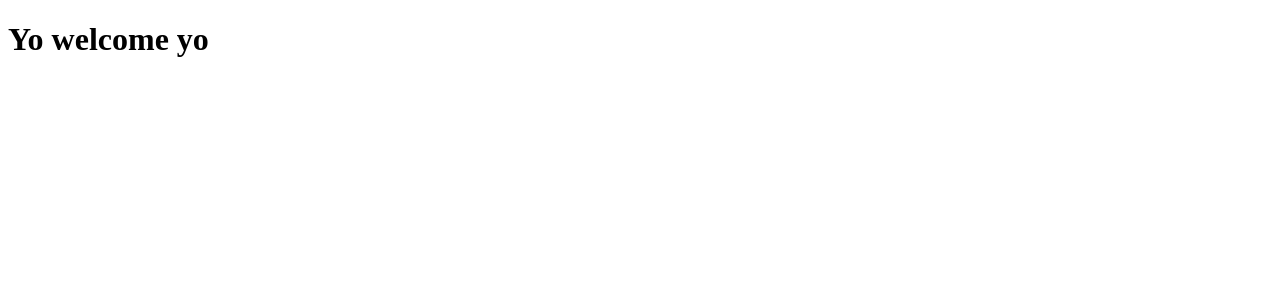
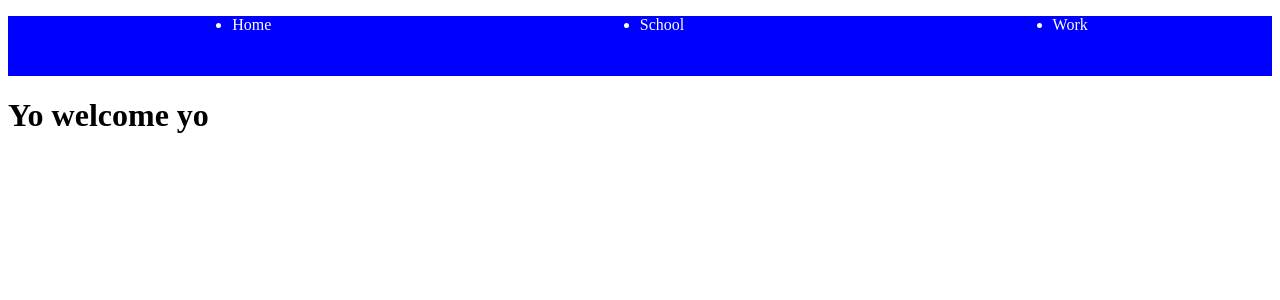
Before and after one commit to thompm24/pizza, a Django app: page / in a window 1280 px wide. Shown: the top 300 px of the page. Run offline with Django 3.2, Linux system fonts and the light colour scheme; style sheets or scripts are compiled from the project's sources; some libraries are stand-ins or nearby versions.

Commit message:
Got SCSS working

```diff
--- a/pizza/pizza/settings.py
+++ b/pizza/pizza/settings.py
@@ -1,5 +1,5 @@
 """
-Django settings for pizza project.
+jango settings for pizza project.
 
 Generated by 'django-admin startproject' using Django 3.2.12.
 
@@ -127,6 +127,10 @@ STATICFILES_FINDERS = [
     'sass_processor.finders.CssFinder',
 ]
 
+
+
+
+
 STATIC_ROOT = BASE_DIR / 'static'
 
 SASS_PROCESSOR_ROOT = STATIC_ROOT
--- /dev/null
+++ b/pizza/templates/static/_base.scss
@@ -0,0 +1,12 @@
+nav {
+  background-color: blue;
+  height: 60px;
+  width: 100%;
+  ul {
+    display: flex;
+    justify-content: space-around;
+  }
+  li {
+    color: white;
+  }
+}
--- a/pizza/templates/templates/base.html
+++ b/pizza/templates/templates/base.html
@@ -1,8 +1,17 @@
+{% load sass_tags %}
 <!DOCTYPE html>
 <html>
 	<head>
+    <link href="{% sass_src '_base.scss' %}" rel="stylesheet" type="text/css"/>
 	</head>
 	<body>
+    <nav>
+      <ul>
+        <li>Home</li>
+        <li>School</li>
+        <li>Work</li>
+      </ul>
+    </nav>
 	{% block content %}
 
 	{% endblock %}
```
Also changed, not shown: pizza/static/_base.css (added, +11 -0 lines), pizza/db.sqlite3, 1 other file.
